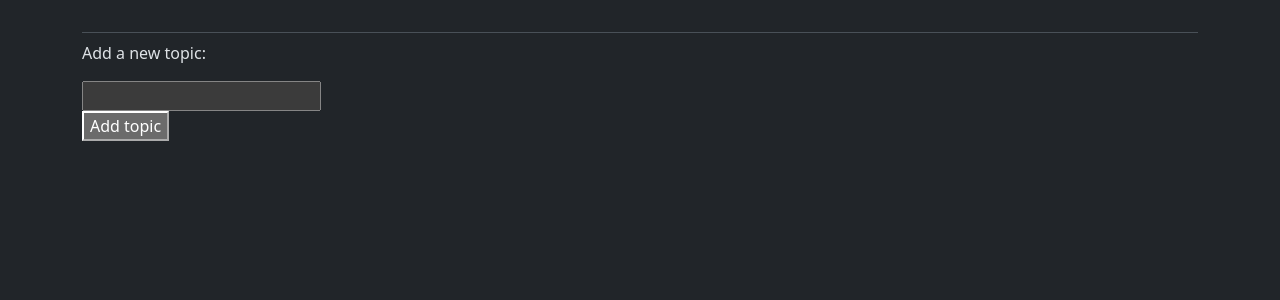
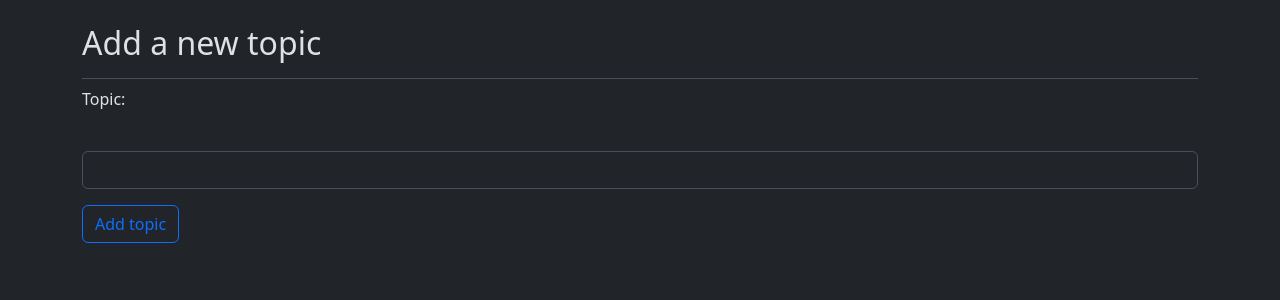
Before and after one commit to SpaghettiArchitect/learning_log, a Django app: page /new_topic/ in a window 1280 px wide. Shown: the part 58-358 px from the top of the page. Run offline with Django 5.2, Linux system fonts and the light colour scheme; the visitor is signed in with stand-in values (Sample User, id 1); some libraries are stand-ins or nearby versions.

Commit message:
Add style to new_topic page
- The page to create a new topic has been restyled to use the default
form style found in the Bootstrap 5 app.

```diff
--- a/learning_logs/templates/learning_logs/new_topic.html
+++ b/learning_logs/templates/learning_logs/new_topic.html
@@ -1,13 +1,18 @@
 {% extends "learning_logs/base.html" %}
+{% load django_bootstrap5 %}
+
+{% block page_header %}
+  <h2>Add a new topic</h2>
+{% endblock page_header %}
 
 {% block content %}
 
-  <p>Add a new topic:</p>
+  <p>Topic:</p>
 
   <form action="{% url 'learning_logs:new_topic' %}" method="post">
     {% csrf_token %}
-    {{ form.as_div }}
-    <button name="submit" type="submit">Add topic</button>
+    {% bootstrap_form form %}
+    {% bootstrap_button button_type="submit" content="Add topic" button_class="btn-outline-primary" %}
   </form>
 
 {% endblock content %}
```
